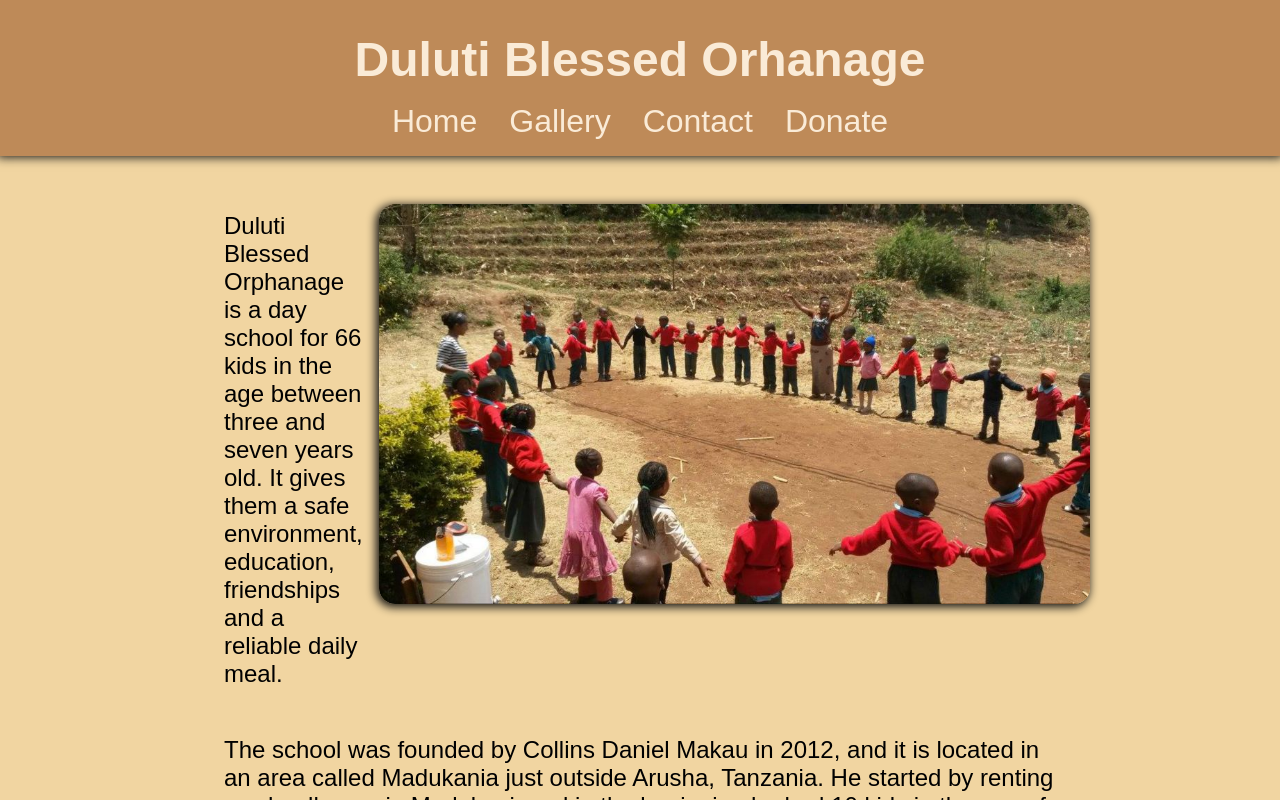
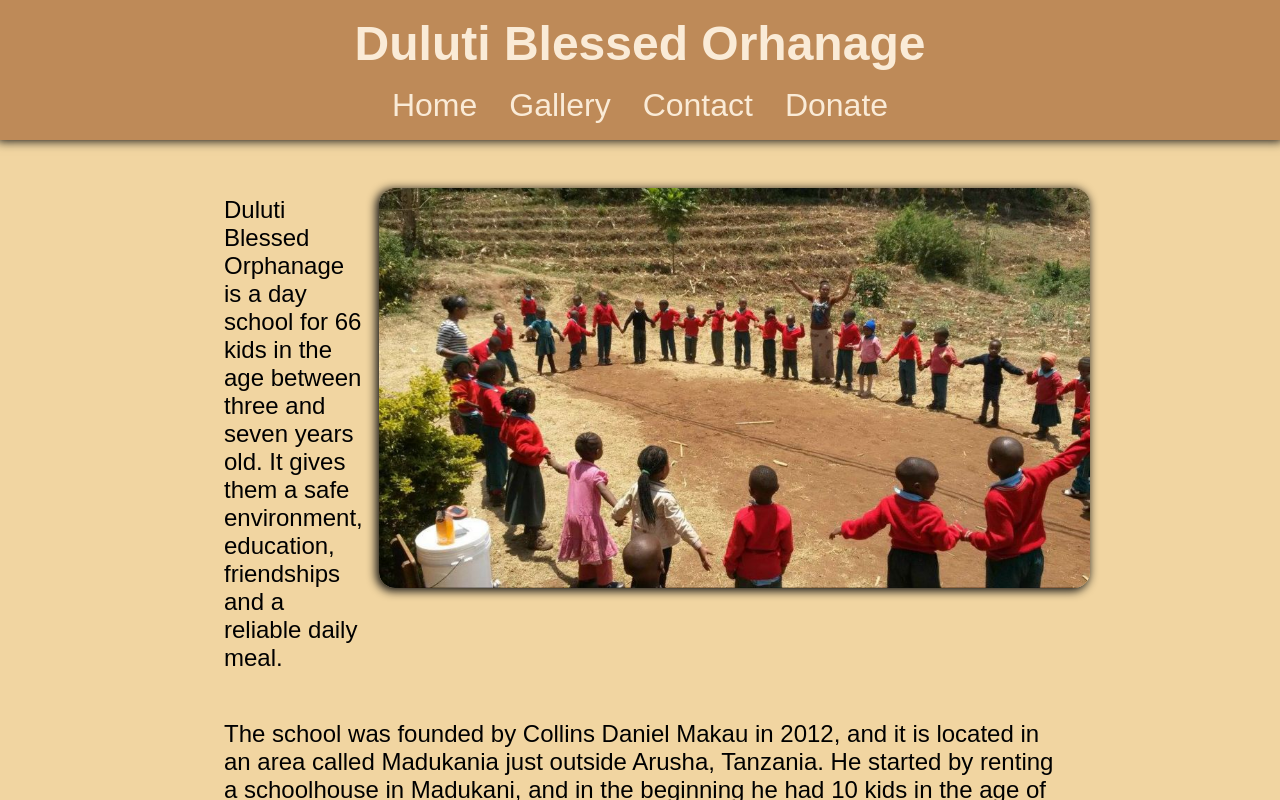
Before and after one commit to AuStien/duluti-blessed-orphanage, a React (Create React App) app: page / in a window 1280 px wide. Shown: the top 800 px of the page. Built offline with nearby package versions, Linux system fonts and the light colour scheme; a web font is replaced by a local one.

Commit message:
reduce top padding on Header

```diff
--- a/src/components/Header/Header.css
+++ b/src/components/Header/Header.css
@@ -1,5 +1,5 @@
 .header-container {
-  padding-top: 2em;
+  padding-top: 1em;
   padding-bottom: 1em;
   text-align: center;
   background-color: #be8a58;
```
